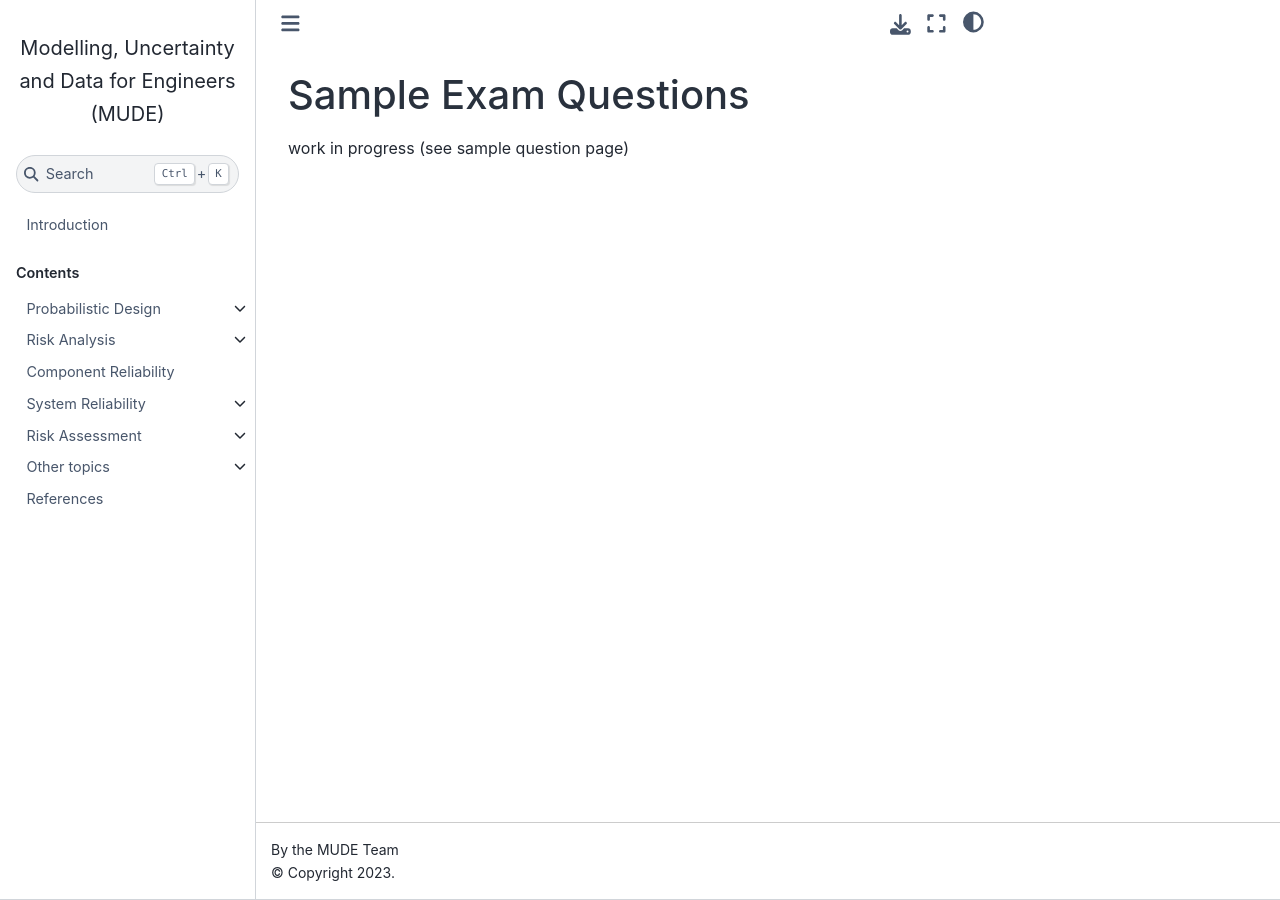
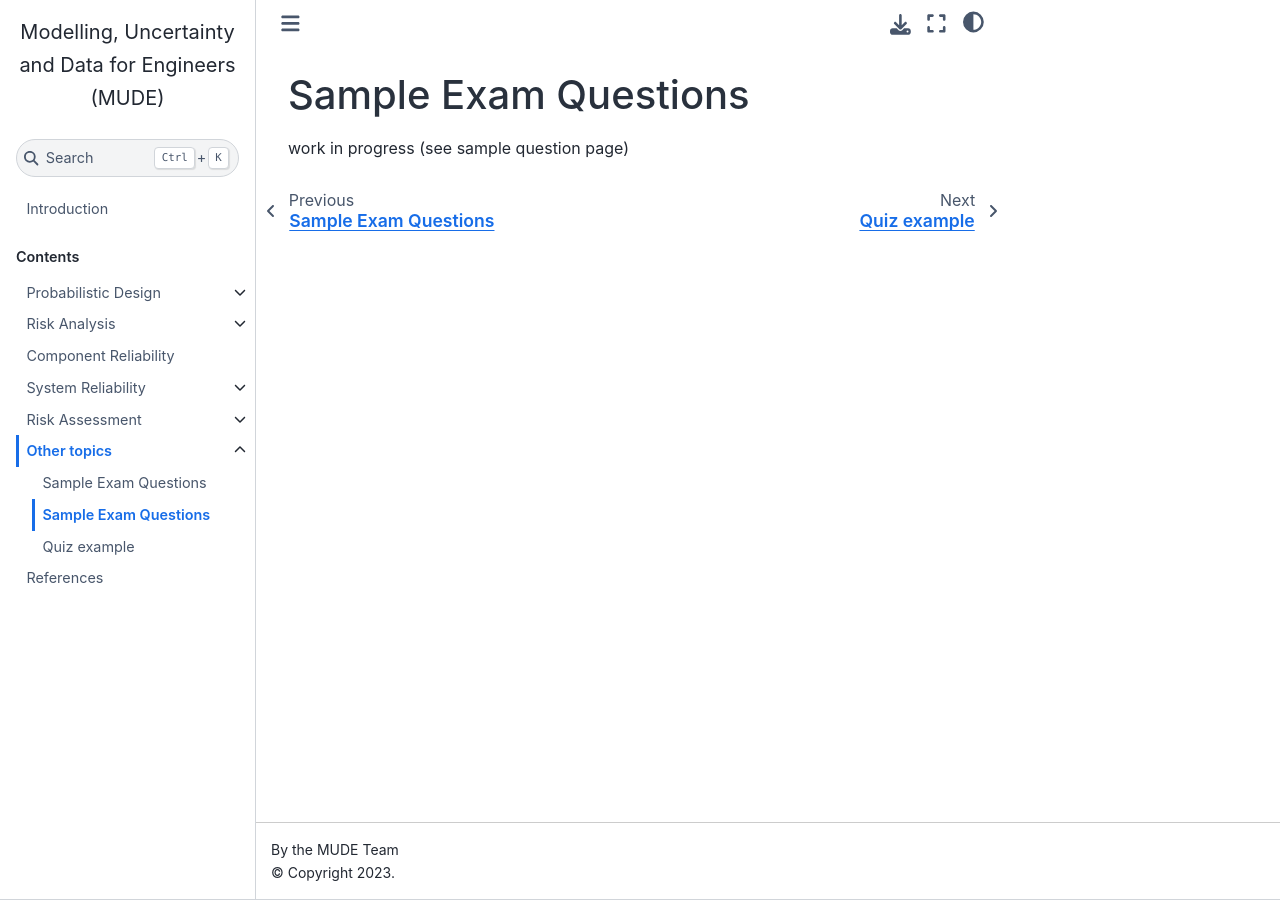
Before and after one commit to TUDelft-CITG/MUDE, a Jupyter Book: the page built from book/other-topics/exercise-sample-exam-solution.md, in a window 1280 px wide. Built offline with Jupyter Book 1.0.4 settings and Sphinx 7.4.7 and the Sphinx Book theme 1.1.4, drawn with Linux system fonts in a browser that asks for light colours.

Commit message:
add sample exam solution to book

```diff
--- a/book/_toc.yml
+++ b/book/_toc.yml
@@ -31,5 +31,6 @@ parts:
     - file: other-topics/overview.md
       sections:
       - file: other-topics/exercise-sample-exam.md
+      - file: other-topics/exercise-sample-exam-solution.md
       - file: other-topics/xx-quiz.ipynb
     - file: references.md
```
